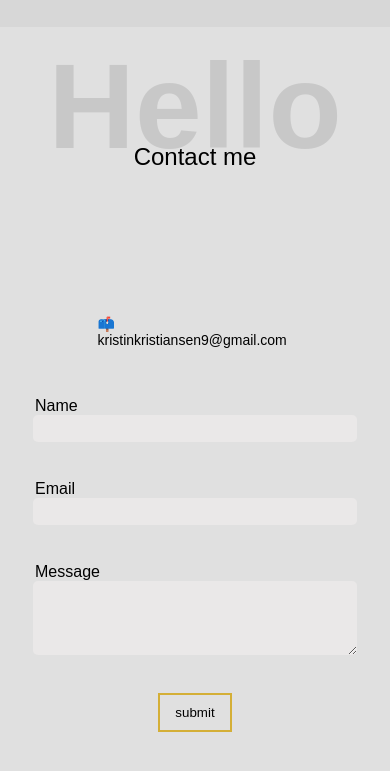
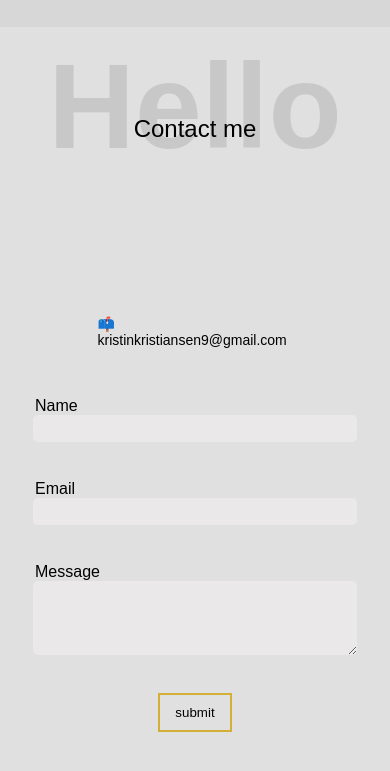
Before and after one commit to Kikkiin/Portofolio, a plain HTML site: page index.html in a window 390 px wide. Shown: the part 3799-4570 px from the top of the page. Drawn offline with Linux system fonts and the light colour scheme.

Commit message:
Update style.css

```diff
--- a/style.css
+++ b/style.css
@@ -591,6 +591,10 @@ form label {
         display: none;
     }
 
+    .contact-p {
+        top: 7%;
+    }
+
     form {
         margin-top: 250px;
     }
```
